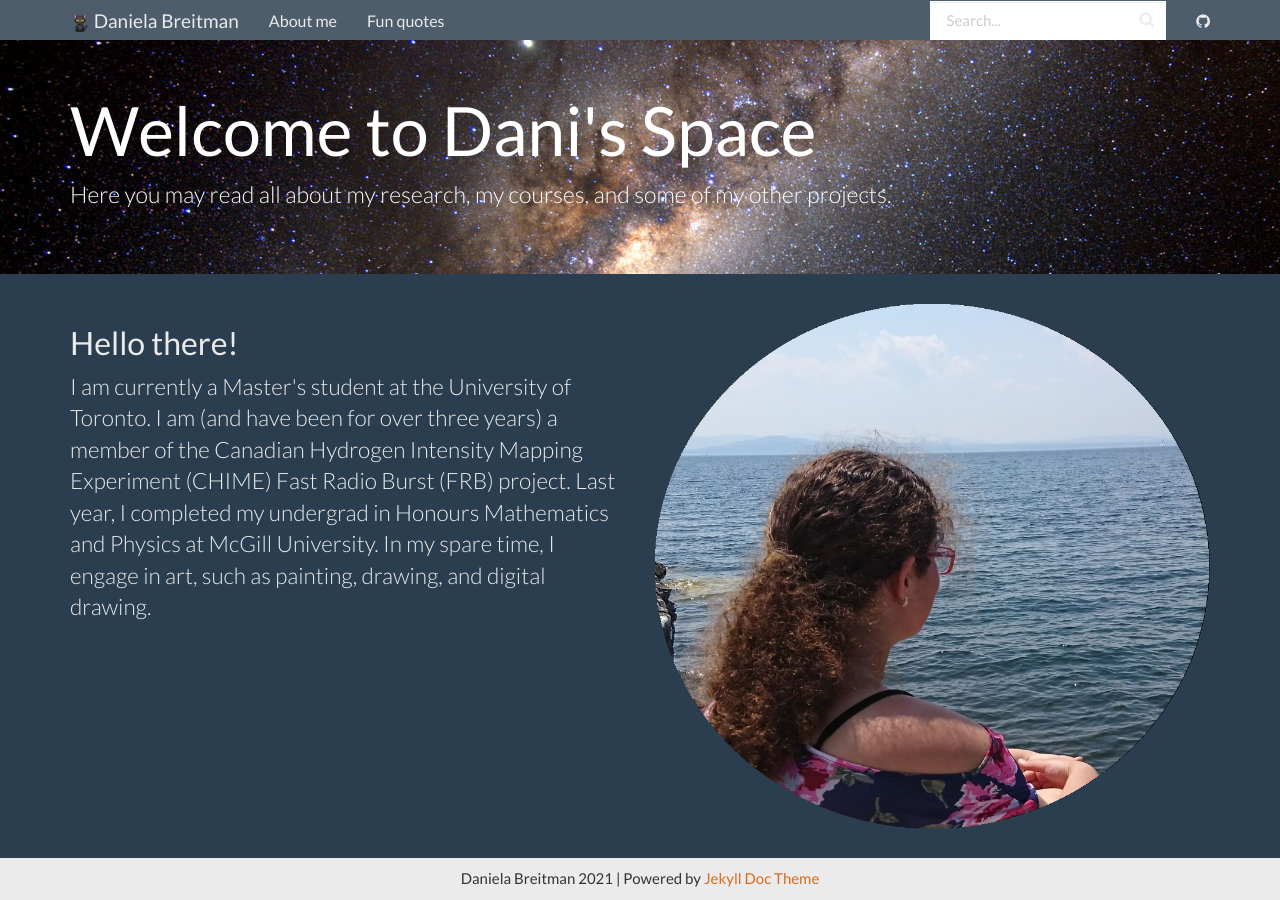
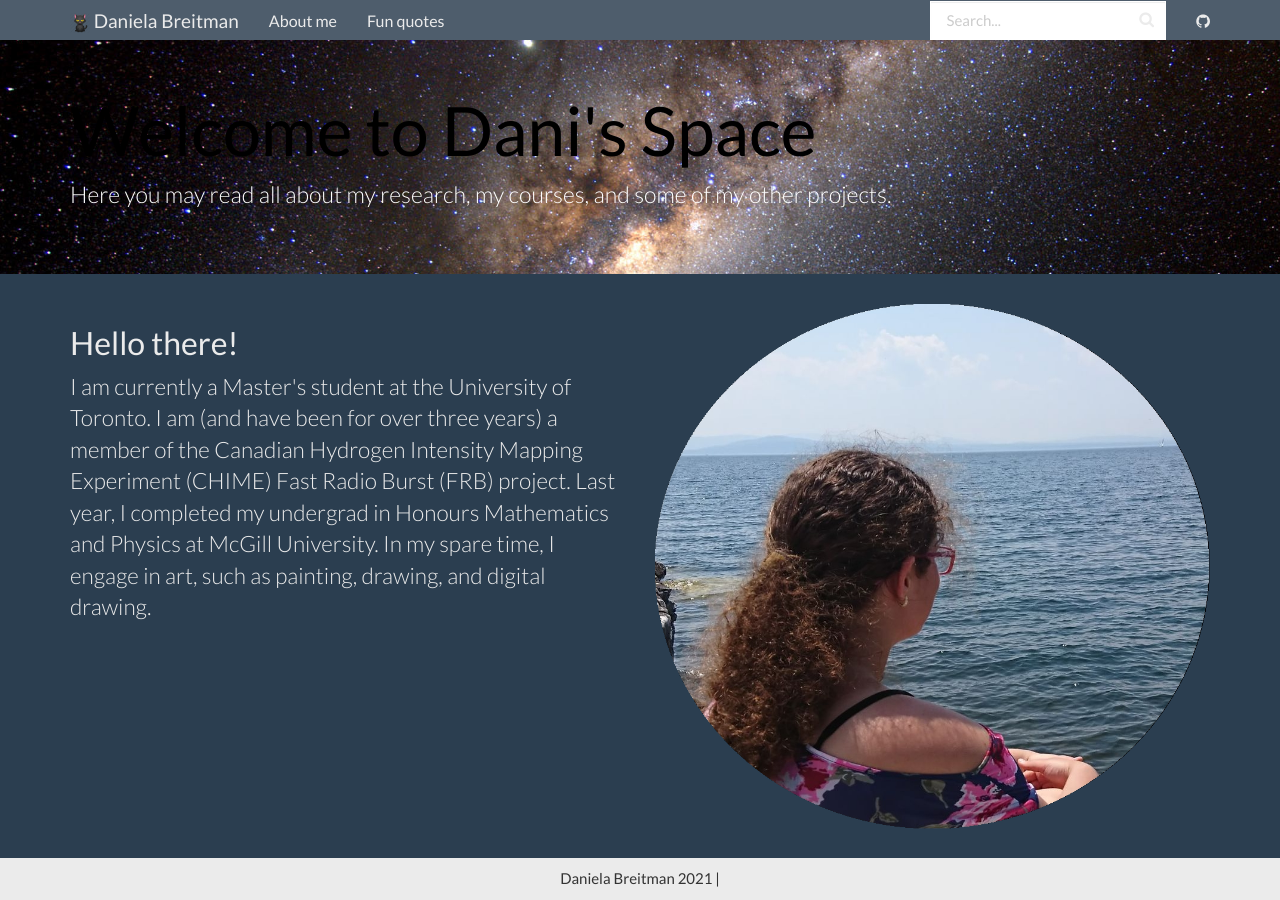
Before and after one commit to DanielaBreitman/DanielaBreitman.github.io, a Jekyll site: the page built from index.html, in a window 1280 px wide. Built offline with Jekyll 4.4.1, drawn with Linux system fonts in a browser that asks for light colours.

Commit message:
Fixed link

```diff
--- a/_includes/footer.html
+++ b/_includes/footer.html
@@ -3,8 +3,6 @@
 
         <p class="text-center">
             {{ site.title }} {{ site.time | date: '%Y' }} |
-            Powered by <a href="https://github.com/aksakalli/jekyll-doc-theme">Jekyll Doc Theme</a>
         </p>
-        <!-- <p class="text-muted">Place sticky footer content here.</p> -->
     </div>
 </footer>
--- a/_sass/_jekyll-doc-theme.scss
+++ b/_sass/_jekyll-doc-theme.scss
@@ -23,7 +23,7 @@ html {
     color: #fff;
 
     h1 {
-      color: #fff;
+      color: black;
     }
     // background-attachment: fixed;
     background-size: cover;
--- a/_sass/bootstrap/_forms.scss
+++ b/_sass/bootstrap/_forms.scss
@@ -135,7 +135,7 @@ output {
   // Unstyle the caret on `<select>`s in IE10+.
   &::-ms-expand {
     border: 0;
-    background-color: transparent;
+    background-color: black;
   }
 
   // Disabled and read-only inputs
```
Also changed, not shown: _docs/index.md (+2 -1 lines), README.md (deleted).
